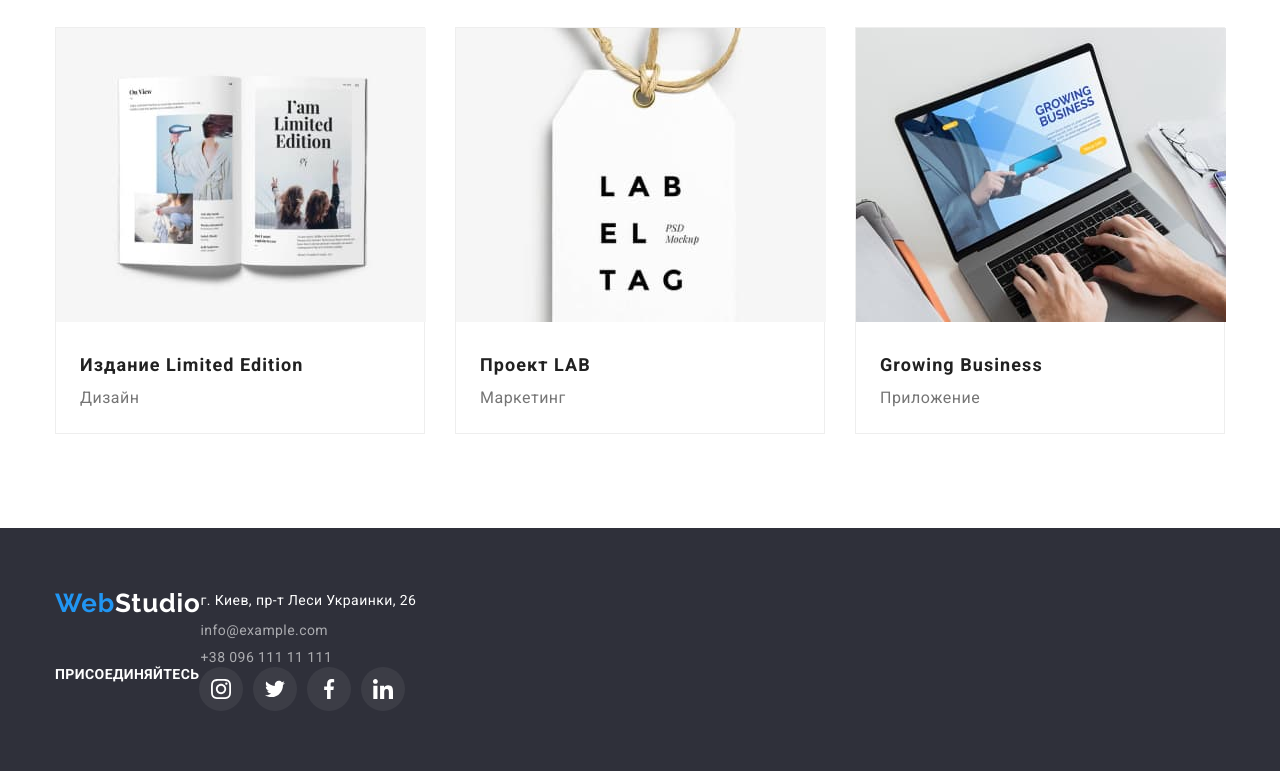
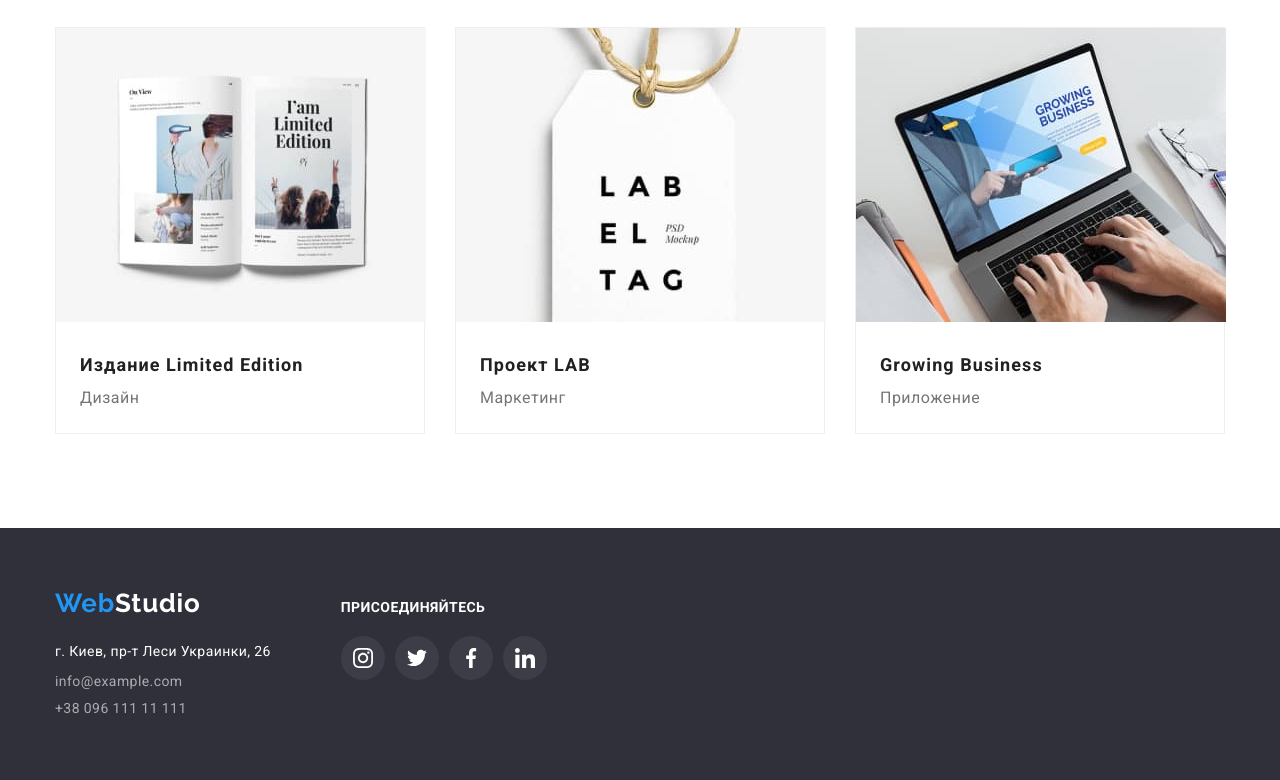
Before and after one commit to kuzen0211/goit-markup-hw-04, a plain HTML site: page portfolio.html in a window 1280 px wide. Shown: the part 1108-1888 px from the top of the page. Drawn offline with nearby package versions, Linux system fonts and the light colour scheme.

Commit message:
Скопіював футер з index  у portfolio

```diff
--- a/portfolio.html
+++ b/portfolio.html
@@ -171,7 +171,8 @@
     <!-- Footer -->
     <footer>
       <section class="section-footer">
-        <div class="container-footer first">
+        <div class="container-footer">
+          <div class="container-first">
             <a href="index.html" class="logo down"><span class="slogan">Web</span>Studio</a>
             <address class="address-nav">
               <p class="contact">г. Киев, пр-т Леси Украинки, 26</p>
@@ -188,7 +189,7 @@
 
           <!-- Footer link -->
 
-        <div class="container-footer second">
+          <div class="container-second">
             <p class="text-footer">Присоединяйтесь</p>
             <ul class="list-footer">
               <li class="item-footer">
@@ -224,6 +225,7 @@
               </li>
             </ul>
           </div>
+        </div>
       </section>
     </footer>
   </body>
```
Lines whose indentation alone changed are shown as unchanged.
